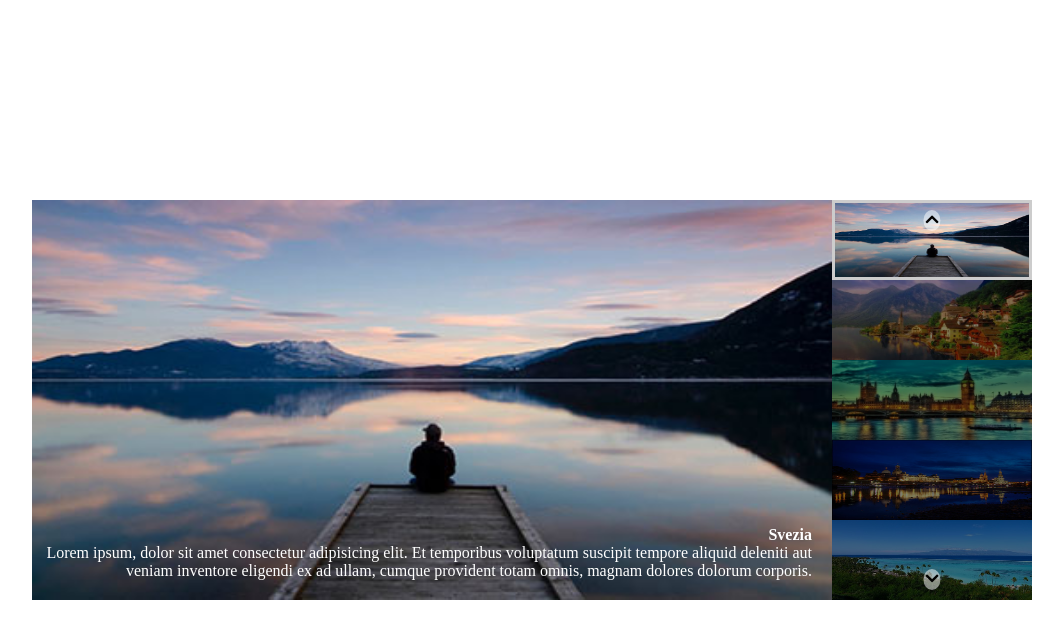
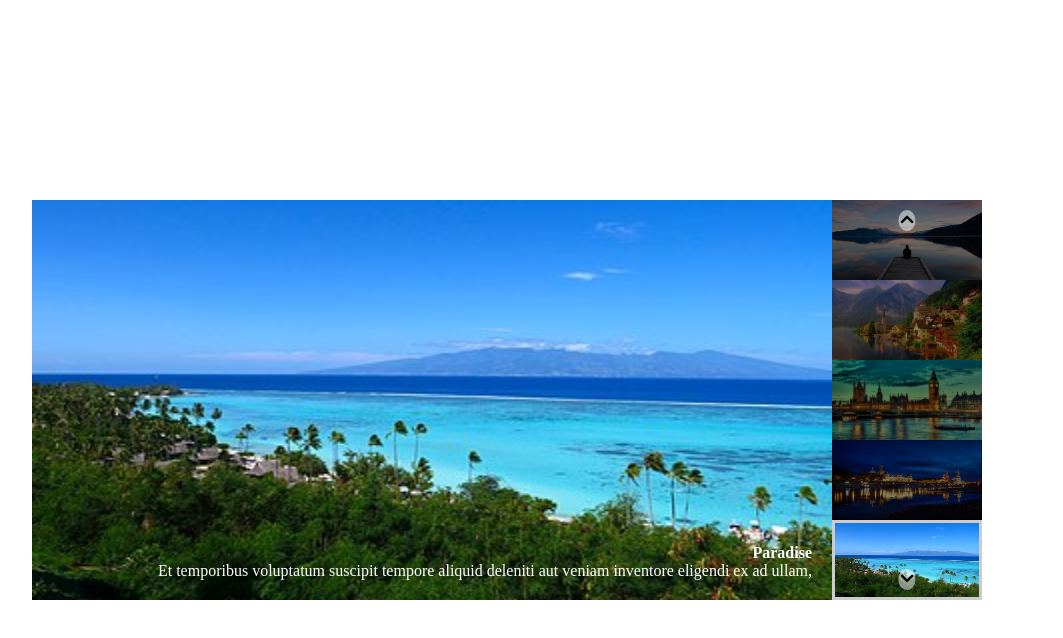
Before and after one commit to MorenaMastromarino/js-array-carousel, a plain HTML site: page index.html in a window 1280 px wide. Both pictures are taken after a click on the element 1040 px from the left and 240 px from the top of the page. Shown: the whole page, without its empty margins (108-1171 px from the left). Drawn offline with Linux system fonts and the light colour scheme.

Commit message:
slider-right content in js

```diff
--- a/css/style.css
+++ b/css/style.css
@@ -15,7 +15,7 @@
 .slider {
   display: flex;
   height: 400px;
-  width: 80%;
+  width: 85%;
   max-width: 1000px;
 }
 
@@ -50,7 +50,7 @@
   display: flex;
   flex-direction: column;
   position: relative;
-  width: 20%;
+  width: 15%;
 }
 
 .slider-right .item {
@@ -72,6 +72,7 @@
   background-color: rgba(255, 255, 255, 0.5);
   border-radius: 50%;
   cursor: pointer;
+  z-index: 500;
 }
 
 .slider-right .prev:hover, .slider-right .next:hover {
--- a/index.html
+++ b/index.html
@@ -79,7 +79,7 @@
 
       <div class="slider-right">
 
-        <div class="item active">
+        <!-- <div class="item active">
           <img src="img/01.jpg" alt="">
         </div>
         <div class="item">
@@ -93,7 +93,7 @@
         </div>
         <div class="item">
           <img src="img/05.jpg" alt="">
-        </div>
+        </div> -->
 
         <div class="prev">
           <i class="fas fa-chevron-up"></i>
--- a/js/script.js
+++ b/js/script.js
@@ -1,47 +1,69 @@
 const prev = document.querySelector('.prev');
 const next = document.querySelector('.next');
+const sliderRight = document.querySelector('.slider-right');
 
-console.log(prev);
-console.log(next);
+const items = [
+  'img/01.jpg',
+  'img/02.jpg',
+  'img/03.jpg',
+  'img/04.jpg',
+  'img/05.jpg'
+];
+
+console.log(items);
+
+
+const itemsList = document.getElementsByClassName('item');
 
 const images = document.getElementsByClassName('image');
-const items = document.getElementsByClassName('item');
-
-console.log(images);
-console.log(items);
 
 let index = 0;
 
 
+
+//ciclo per creare items nello slider-right
+for(let i=0; i < items.length; i++){
+  const item = document.createElement('div');
+  item.className = 'item';
+  if(i === 0) item.classList.add('active');
+
+  item.innerHTML = `<img src="${items[i]}" alt="">`;
+  sliderRight.append(item);
+}
+
+
+
+// click su freccia in giù
 next.addEventListener('click', function(){
   images[index].classList.remove('active');
-  items[index].classList.remove('active');
-  console.log(images[index]);
-  console.log(items[index]);
+  itemsList[index].classList.remove('active');
+  // console.log(images[index]);
+  // console.log(items[index]);
 
   index++;
 
   if(index > images.length-1) index = 0;
 
   images[index].classList.add('active');
-  items[index].classList.add('active');
-  console.log(images[index]);
-  console.log(items[index]);
+  itemsList[index].classList.add('active');
+  // console.log(images[index]);
+  // console.log(itemsList[index]);
 });
 
 
+// click su freccia in su
 prev.addEventListener('click', function(){
   images[index].classList.remove('active');
-  items[index].classList.remove('active');
-  console.log(images[index]);
-  console.log(items[index]);
+  itemsList[index].classList.remove('active');
+  // console.log(images[index]);
+  // console.log(itemsList[index]);
 
   index--;
 
   if(index < 0) index = images.length-1;
 
   images[index].classList.add('active');
-  items[index].classList.add('active');
-  console.log(images[index]);
-  console.log(items[index]);
+  itemsList[index].classList.add('active');
+  // console.log(images[index]);
+  // console.log(itemsList[index]);
 });
```
